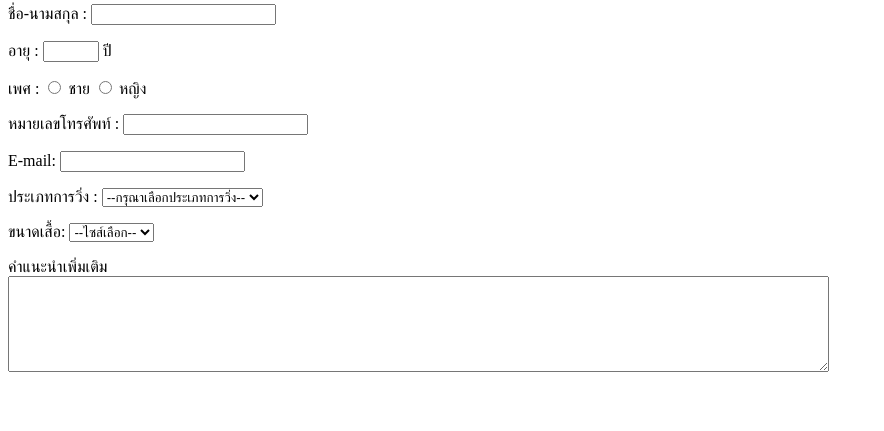
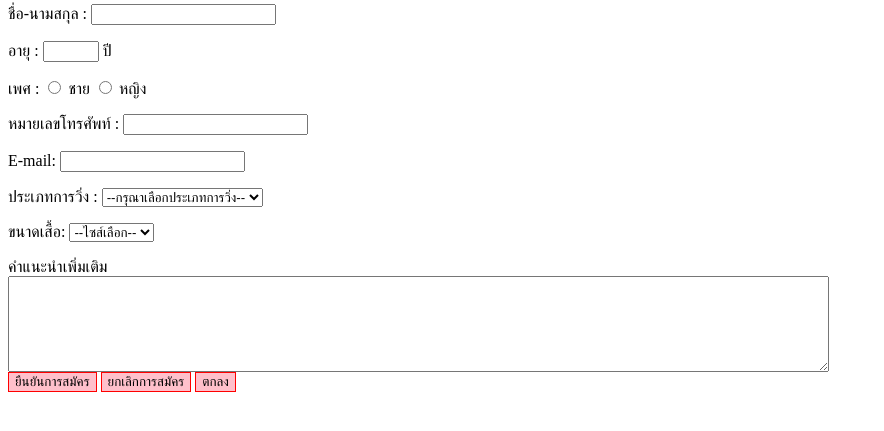
Before and after one commit to Kessara1407/DevOps7_4, a plain HTML site: page index.html in a window 1280 px wide. Shown: the part 121-552 px from the top of the page, without its empty margins (0-884 px from the left). Drawn offline with Linux system fonts and the light colour scheme.

Commit message:
Add CSSU V.2 index.html

```diff
--- a/index.html
+++ b/index.html
@@ -6,6 +6,11 @@
         h1 {
             font-size : 28 px;
             font-color : red;
+        }
+        .btn{
+            background-color : pink;
+            border : solid,red,1px;
+            border-radiaus : 8 px;
         }
     </style>
 
@@ -49,6 +54,10 @@
 
 <label > คำแนะนำเพิ่มเติม</label><br>
 <textarea cols="100" rows="6"></textarea>
+<br>
+   <input type="submit" value="ยืนยันการสมัคร" class="btn">
+   <input type="reset" value="ยกเลิกการสมัคร" class="btn">
+ <button class="btn"> ตกลง </button>
     </form>
 
 </body>
```
